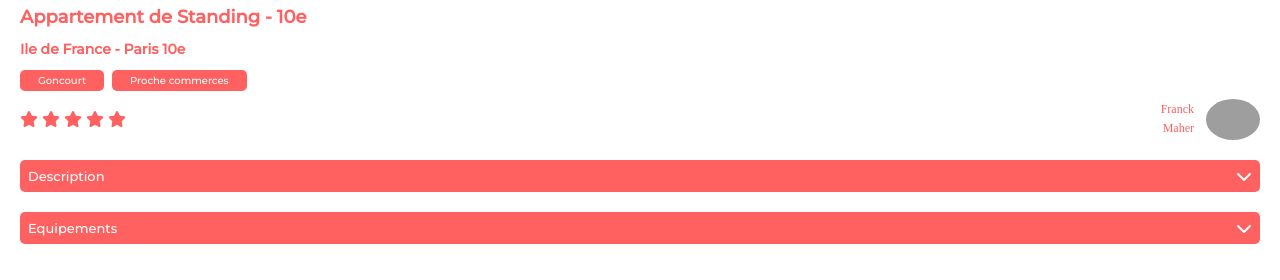
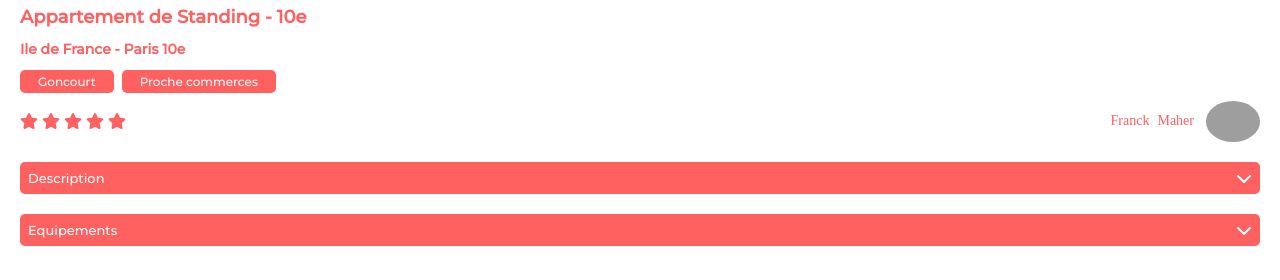
Before and after one commit to Heyoka-a/kasa_project, a React (Create React App) app: page /flat/0979876d in a window 1280 px wide. Shown: the part 315-595 px from the top of the page. Built offline with nearby package versions, Linux system fonts and the light colour scheme; grey boxes are pictures that could not be loaded.

Commit message:
add 800px responsive breakpoint

```diff
--- a/src/Components/Card/index.jsx
+++ b/src/Components/Card/index.jsx
@@ -14,8 +14,7 @@ function Card({ title, cover }) {
         return false;
       }).id || ""
     );
-    // eslint-disable-next-line react-hooks/exhaustive-deps
-  }, []);
+  }, [title]);
 
   return (
     <div className="card">
--- a/src/Components/Error/index.jsx
+++ b/src/Components/Error/index.jsx
@@ -2,6 +2,7 @@ import { Link } from "react-router-dom";
 import ErrorImg from "../../assets/404.svg";
 
 function Error() {
+  console.log("non");
   return (
     <div className="error-container">
       <div className="contain-error-img">
@@ -9,7 +10,7 @@ function Error() {
         <h1>Oups ! La page que vous demandez n'existe pas ...</h1>
       </div>
       <div className="back-home-btn">
-        <Link to="/">Retounrner vers la page d'accueil</Link>
+        <Link to="/">Retourner vers la page d'accueil</Link>
       </div>
     </div>
   );
--- a/src/Pages/Flat/index.jsx
+++ b/src/Pages/Flat/index.jsx
@@ -1,15 +1,24 @@
 import Caroussel from "../../Components/Caroussel/index";
 import flatData from "../../datas/Flat";
-import { useParams, redirect } from "react-router-dom";
+import { useParams, useNavigate } from "react-router-dom";
 import FlatBody from "../../Components/FlatBody/index";
 import Dropdown from "../../Components/Dropdown";
+import { useEffect } from "react";
 function Flat() {
   const location = useParams();
   const itemData = flatData.find((data) => location.getFlatId === data.id);
+  const navigate = useNavigate();
 
-  // if (!itemData) {
-  //   return redirect("/about");
-  // }
+  useEffect(() => {
+    if (!itemData) {
+      navigate("/error");
+      return;
+    }
+  }, [itemData, navigate]);
+
+  if (!itemData) {
+    return;
+  }
 
   return (
     <>
--- a/src/styles/components/_dropdown.scss
+++ b/src/styles/components/_dropdown.scss
@@ -62,6 +62,9 @@
     list-style: none;
     padding: 0;
   }
+  @include responsive(t-s) {
+    font-size: 14px;
+  }
 }
 
 .hidden-dropdown-element {
--- a/src/styles/components/_flatBody.scss
+++ b/src/styles/components/_flatBody.scss
@@ -46,6 +46,9 @@
       padding: 4px 24px;
       border-radius: 10px;
     }
+    @include responsive(t-s) {
+      font-size: 12px;
+    }
   }
 }
 
@@ -65,6 +68,11 @@
       font-size: 12px;
       color: $primary;
       font-weight: 500;
+      @include responsive(t-s) {
+        flex-direction: initial;
+        gap: 8px;
+        font-size: 14px;
+      }
     }
     img {
       width: 54px;
```
